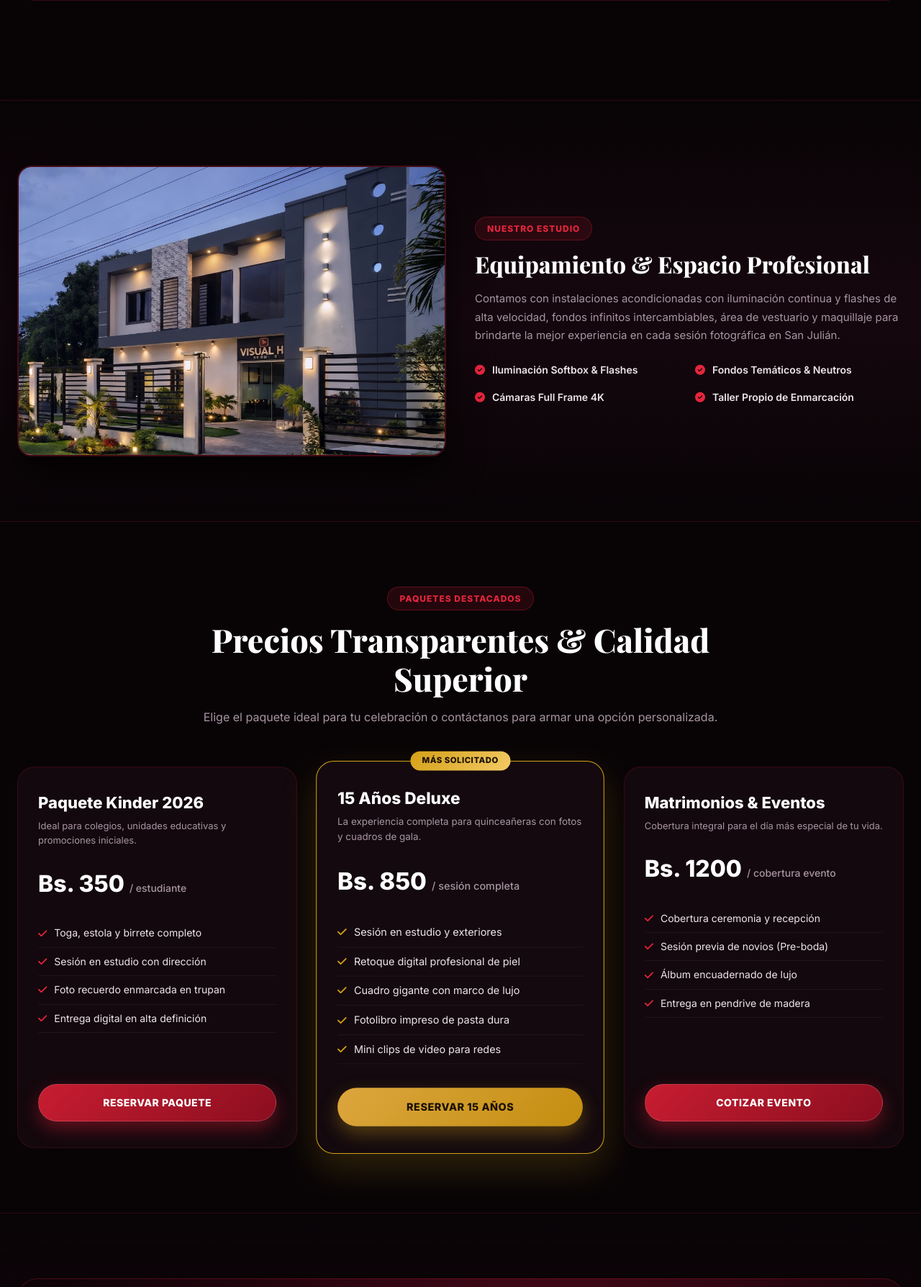
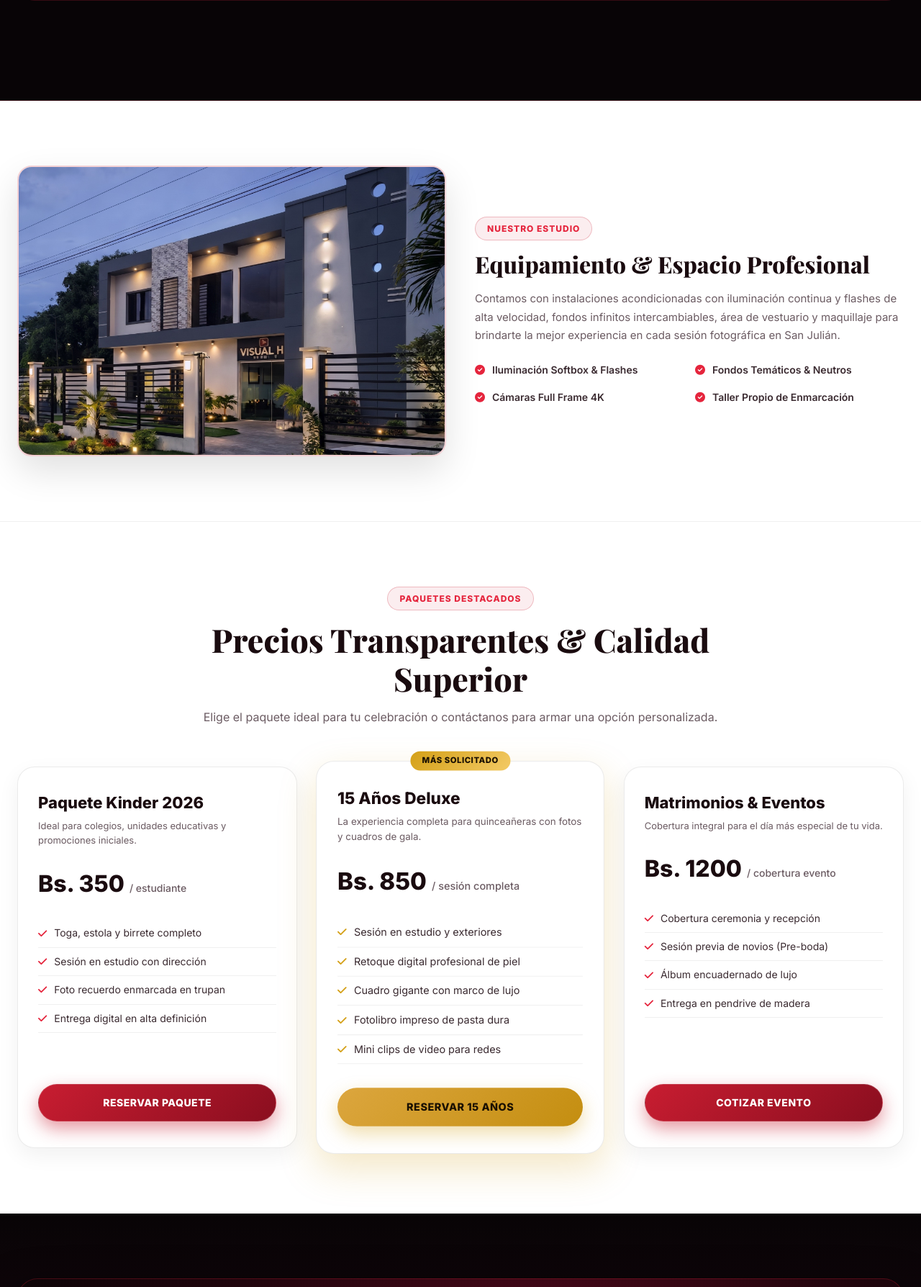
Before and after one commit to Guilder23/Sistema-VisualHD, a Django app: page / in a window 1280 px wide. Shown: the part 4712-6500 px from the top of the page at 72% size. Run offline with Django 4.2, Linux system fonts and the light colour scheme; some libraries are stand-ins or nearby versions; some web fonts are replaced.

Commit message:
Agregando secciones blancas a la pagina

```diff
--- a/static/css/core/inicio.css
+++ b/static/css/core/inicio.css
@@ -1311,6 +1311,94 @@ footer {
     padding-top: 24px;
     border-top: 1px solid rgba(255, 255, 255, 0.06);
     font-size: 12px;
+}
+
+/* =========================================================
+   LIGHT SECTIONS (VARIANTE CLARA / BLANCA)
+========================================================= */
+.light-section {
+    background: #FFFFFF !important;
+    border-bottom: 1px solid rgba(0, 0, 0, 0.06) !important;
+}
+
+.light-section .section-tag {
+    background: rgba(200, 29, 49, 0.08);
+    border-color: rgba(200, 29, 49, 0.25);
+}
+
+.light-section .section-heading h2 {
+    color: #1A0B0F;
+}
+
+.light-section .section-heading p {
+    color: #6B5B62;
+}
+
+.light-section .service-card {
+    background: #FFFFFF;
+    border: 1px solid rgba(0, 0, 0, 0.08);
+    box-shadow: 0 10px 30px rgba(0, 0, 0, 0.06);
+}
+
+.light-section .service-card:hover {
+    border-color: rgba(200, 29, 49, 0.35);
+    box-shadow: 0 20px 45px rgba(200, 29, 49, 0.12);
+}
+
+.light-section .service-card-body h3 {
+    color: #1A0B0F;
+}
+
+.light-section .service-card-body p {
+    color: #6B5B62;
+}
+
+.light-section .studio-content h2 {
+    color: #1A0B0F;
+}
+
+.light-section .studio-content p {
+    color: #6B5B62;
+}
+
+.light-section .studio-point {
+    color: #3A2A30;
+}
+
+.light-section .studio-image-wrap {
+    border-color: rgba(200, 29, 49, 0.2);
+    box-shadow: 0 20px 50px rgba(0, 0, 0, 0.12);
+}
+
+.light-section .package-card {
+    background: #FFFFFF;
+    border: 1px solid rgba(0, 0, 0, 0.08);
+    box-shadow: 0 10px 30px rgba(0, 0, 0, 0.06);
+}
+
+.light-section .package-card h3 {
+    color: #1A0B0F;
+}
+
+.light-section .package-card p {
+    color: #6B5B62;
+}
+
+.light-section .package-price {
+    color: #1A0B0F;
+}
+
+.light-section .package-price span {
+    color: #6B5B62;
+}
+
+.light-section .package-features li {
+    color: #3A2A30;
+    border-bottom-color: rgba(0, 0, 0, 0.06);
+}
+
+.light-section .package-card.featured {
+    box-shadow: 0 20px 50px rgba(212, 160, 23, 0.25);
 }
 
 /* =========================================================
--- a/templates/core/inicio.html
+++ b/templates/core/inicio.html
@@ -216,7 +216,7 @@
 <!-- =========================================================
      SERVICES SECTION
 ========================================================= -->
-<section class="services" id="servicios">
+<section class="services light-section" id="servicios">
 <div class="section-container">
 
     <div class="section-heading">
@@ -516,7 +516,7 @@
 <!-- =========================================================
      STUDIO SHOWCASE SECTION
 ========================================================= -->
-<section class="studio-showcase" id="estudio">
+<section class="studio-showcase light-section" id="estudio">
 <div class="section-container">
     <div class="studio-grid">
         <div class="studio-image-wrap" data-caption="Estudio Visual HD Producciones en San Julián">
@@ -556,7 +556,7 @@
 <!-- =========================================================
      PACKAGES SECTION
 ========================================================= -->
-<section class="packages" id="paquetes">
+<section class="packages light-section" id="paquetes">
 <div class="section-container">
 
     <div class="section-heading">
```
